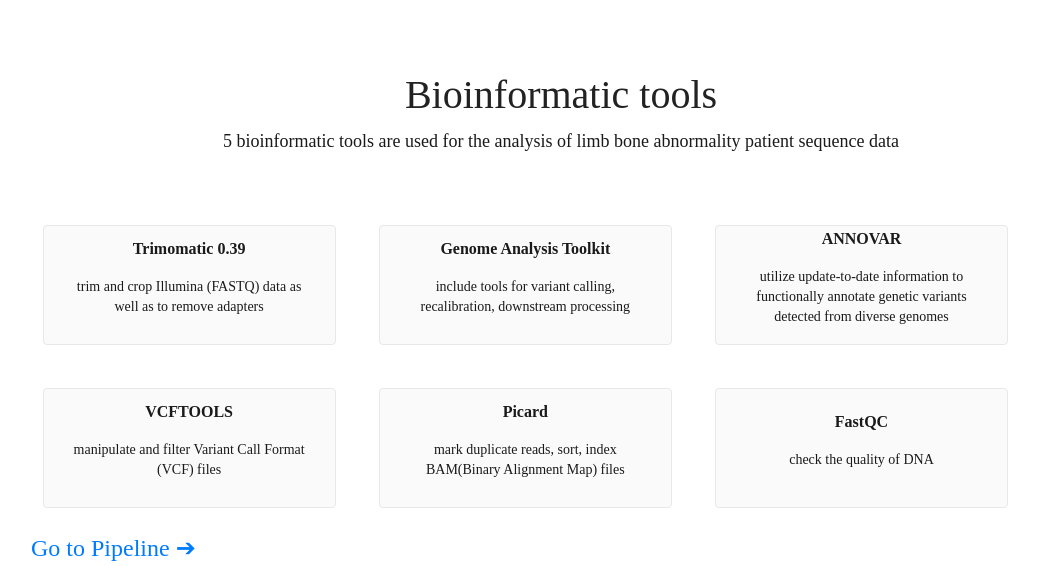
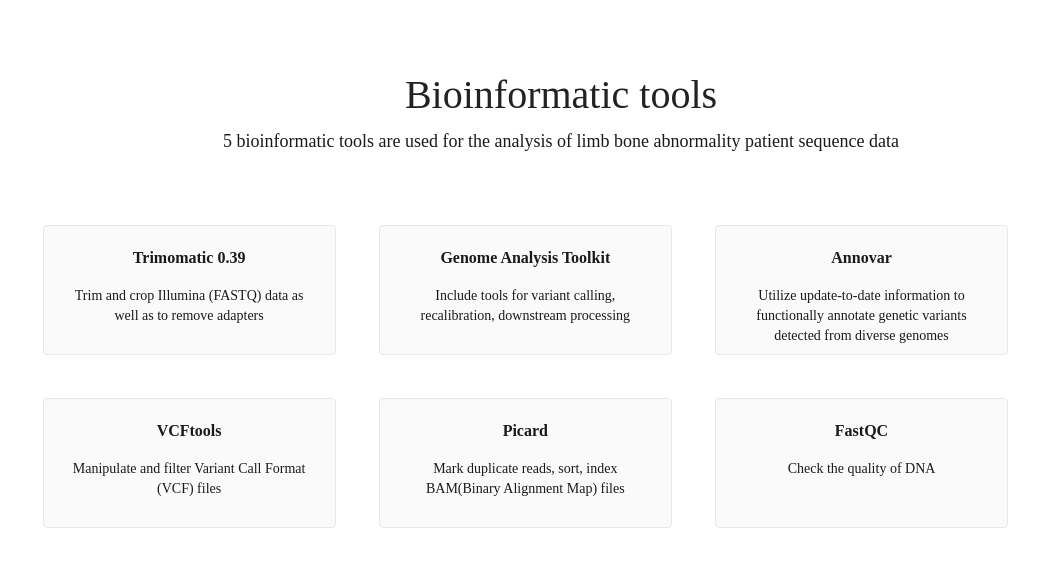
Before and after one commit to larycoder/Limb-Bone-Abnormality, a Flask app: page /homepage in a window 1280 px wide. Shown: the part 876-1442 px from the top of the page, without its empty margins (79-1118 px from the left). After the commit the page ends 1404 px from the top, so only its background shows below. Run offline with Flask 3, Linux system fonts and the light colour scheme; some libraries are stand-ins or nearby versions.

Commit message:
update front end

```diff
--- a/static/base.css
+++ b/static/base.css
@@ -39,13 +39,15 @@
 
 }
 
-.tool-box{
+.tool-box a{
     display: flex;
     flex-direction: column;
+    align-items: center;
+}
+
+.tool-box{
     width: 293.02px;
-    height: 120px;
-    justify-content: center;
-    align-items: center;
+    height: 130px;
     flex-shrink: 0;
     border-radius: 4px;
     border: 1px solid #E8E8E8;
@@ -59,13 +61,9 @@
 
 }
 .font-tool{
-
-    justify-content: center;
-    flex-shrink: 0;
     color: #1A1A1A;
     font-size: 16px;
     font-style: normal;
-
 }
 .name{
     width: fit-content;
@@ -77,7 +75,7 @@
 }
 .content{
     width: fit-content;
-    height: fit-content;
+    height: max-content;
     font-size: 14px;
     font-weight: 400;
     line-height: 20px;
--- a/templates/display_columns.html
+++ b/templates/display_columns.html
@@ -72,6 +72,7 @@
         </div>
     </div>
 </nav>
+<br>
     <div class="form">
         <h1>File: {{ file.name }}</h1>
 
--- a/templates/folder.html
+++ b/templates/folder.html
@@ -41,10 +41,11 @@
     </div>
   </nav>
   <div class="form">
+    <br>
     <h2>Folder: {{ folder.name }}</h2>
 
     <!-- Display files -->
-    <h2>Files:</h2>
+    <h2>Input Files:</h2>
     <ul>
       {% set sorted_subfiles = subfiles | sort(attribute='name') %}
 
--- a/templates/home.html
+++ b/templates/home.html
@@ -43,6 +43,7 @@
   </nav>
 
 <div class="form">
+  <br>
   <h2>Folders:</h2>
   <ul>
     {% for folder in folders %}
--- a/templates/index.html
+++ b/templates/index.html
@@ -1,22 +1,17 @@
 {% extends 'base.html' %}
 {% block title %}HomePage{% endblock %}
-
 {% block content %}
-
 <div class="container">
-
     <div class="form mt-4 text-center mx-auto">
         <h1 class="begin">We optimize the data processing workflow.</h1>
         <p>A website supports processing sequence data of Limb Bone Abnormality patients</p>
     </div>
     <div class="form mt-4 text-center mx-auto">
-
         <h1 class="begin">Introduction</h1>
         <p>Limb bone abnormalities present significant obstacles in the field of medical genetics,
             both in terms of diagnosis and treatment. To tackle these challenges,
             a specialized bioinformatics software has been created with the goal of offering a comprehensive platform for the analysis
             and interpretation of sequence data associated with limb bone abnormalities.</p>
-
     </div>
     <div class="form mt-4 text-center mx-auto">
         <div class="IO">
@@ -53,50 +48,44 @@
     </div>
     <div class="box">
         <div class="tool-box">
-            <p class="font-tool name"><strong>Trimomatic 0.39</strong></p>
             <a href="https://bioinformaticshome.com/tools/rna-seq/descriptions/Trimmomatic.html#gsc.tab=0" target="_blank">
-                <p class="font-tool content">trim and crop Illumina (FASTQ) data as well as to remove adapters</p>
+                <p class="font-tool name"><strong>Trimomatic 0.39</strong></p>
+                <p class="font-tool content">Trim and crop Illumina (FASTQ) data as well as to remove adapters</p>
             </a>
             </div>
         <div class="tool-box">
-            <p class="font-tool name"><strong>Genome Analysis Toolkit</strong></p>
             <a href="https://gatk.broadinstitute.org/hc/en-us" target="_blank">
-                <p class="font-tool content">include tools for variant calling, recalibration,  downstream processing</p>
+                <p class="font-tool name"><strong>Genome Analysis Toolkit</strong></p>
+                <p class="font-tool content">Include tools for variant calling, recalibration,  downstream processing</p>
             </a>
         </div>
         <div class="tool-box">
-            <p class="font-tool name"><strong>ANNOVAR</strong></p>
             <a href="https://annovar.openbioinformatics.org/en/latest/" target="_blank">
-                <p class="font-tool content">utilize update-to-date information to functionally annotate genetic variants detected from diverse genomes</p>
+                <p class="font-tool name"><strong>Annovar</strong></p>
+                <p class="font-tool content">Utilize update-to-date information to functionally annotate genetic variants detected from diverse genomes</p>
             </a>
         </div>
 
     </div>
     <div class="box">
         <div class="tool-box">
-            <p class="font-tool name"><strong>VCFTOOLS</strong></p>
             <a href="https://vcftools.sourceforge.net/" target="_blank">
-                <p class="font-tool content">manipulate and filter Variant Call Format (VCF) files</p>
+                <p class="font-tool name"><strong>VCFtools</strong></p>
+                <p class="font-tool content">Manipulate and filter Variant Call Format (VCF) files</p>
             </a>
         </div>
         <div class="tool-box">
-            <p class="font-tool name"><strong>Picard</strong></p>
             <a href="https://broadinstitute.github.io/picard/command-line-overview.html" target="_blank">
-                <p class="font-tool content">mark duplicate reads, sort, index BAM(Binary Alignment Map) files</p>
+                <p class="font-tool name"><strong>Picard</strong></p>
+                <p class="font-tool content">Mark duplicate reads, sort, index BAM(Binary Alignment Map) files</p>
             </a>
         </div>
         <div class="tool-box">
-            <p class="font-tool name"><strong>FastQC</strong></p>
             <a href="https://www.bioinformatics.babraham.ac.uk/projects/fastqc/" target="_blank">
-                <p class="font-tool content">check the quality of DNA</p>
+                <p class="font-tool name"><strong>FastQC</strong></p>
+                <p class="font-tool content">Check the quality of DNA</p>
             </a>
         </div>
     </div>
-
-    <a href="{{url_for('pipeline')}}" class="arrow" id="pipeline">Go to Pipeline &#10132;</a>
-
 </div>
-
-
-
 {% endblock %}
--- a/templates/reset_password.html
+++ b/templates/reset_password.html
@@ -2,7 +2,7 @@
 {% block title %}Reset password{% endblock %}
 {% block content %}
 <form action="" method="post">
-    <h3 align="center">Reset password</h3>
+    <h1 align="center">Reset password</h1>
     <p>Reset password for: {{email}}</p>
     <div class="form-group">
         <label for="password">Password</label>
```
Also changed, not shown: templates/admin.html (+29 -3 lines), templates/select_columns.html (+5 -3 lines).
